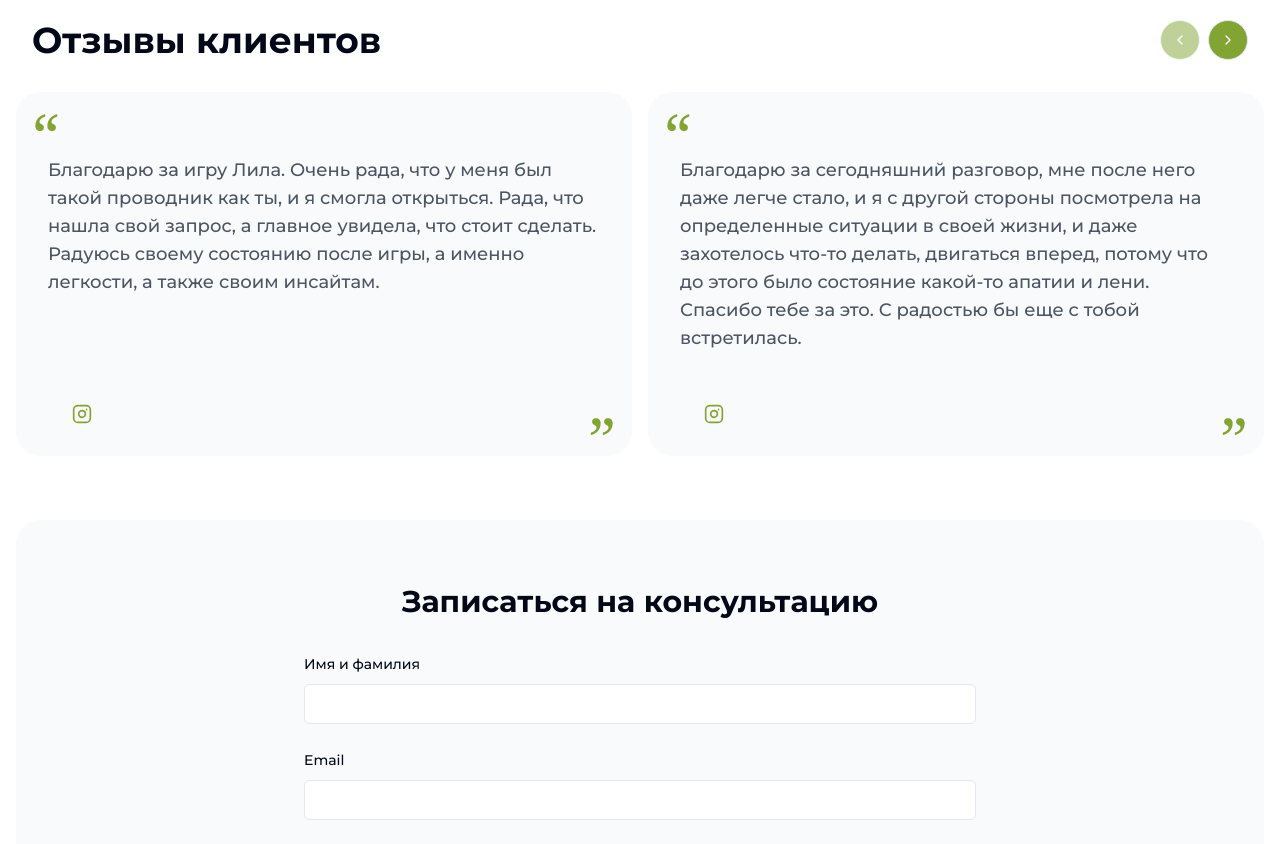
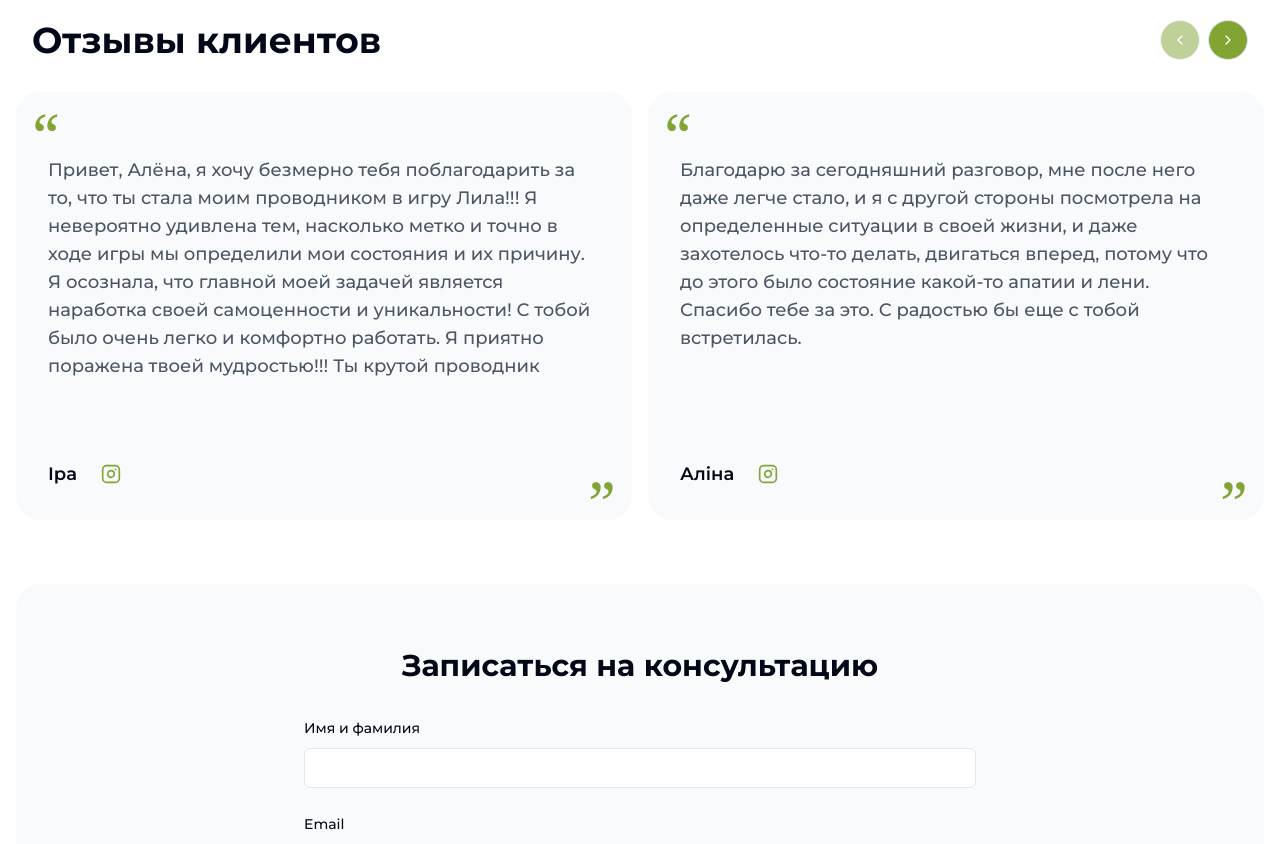
Before and after one commit to Parabellum577/alona-landing, a Next.js app: page /ru in a window 1280 px wide. Shown: the part 2860-3704 px from the top of the page. Built offline with nearby package versions, Linux system fonts and the light colour scheme.

Commit message:
testimonials updated

```diff
--- a/src/components/testimonials.tsx
+++ b/src/components/testimonials.tsx
@@ -16,23 +16,33 @@ type Testimonial = {
 const testimonials: Testimonial[] = [
   {
     id: 1,
-    name: "1",
-    instagramUrl: "https://instagram.com/example1",
+    name: "Іра",
+    instagramUrl: "https://www.instagram.com/viedmiedieva_iryna",
   },
   {
     id: 2,
-    name: "2",
-    instagramUrl: "https://instagram.com/example2",
+    name: "Аліна",
+    instagramUrl: "https://www.instagram.com/alinakubitska",
   },
   {
     id: 3,
-    name: "3",
-    instagramUrl: "https://instagram.com/example1",
+    name: "Ліля",
+    instagramUrl: "https://www.instagram.com/liliana_smm",
   },
   {
     id: 4,
-    name: "4",
-    instagramUrl: "https://instagram.com/example2",
+    name: "Даша",
+    instagramUrl: "https://www.instagram.com/komissarova.d.a.r.i.a",
+  },
+  {
+    id: 5,
+    name: "Альона",
+    instagramUrl: "https://www.instagram.com/alona_tsymbaliuk_",
+  },
+  {
+    id: 6,
+    name: "Марія",
+    instagramUrl: "https://www.instagram.com/mariiasavliuk",
   },
 ];
 
@@ -115,9 +125,9 @@ export function Testimonials() {
                         {t(`reviews.${testimonial.id}`)}
                       </p>
                       <div className="flex items-center justify-start mt-6">
-                        {/* <span className="font-semibold text-lg">
+                        <span className="font-semibold text-lg">
                           {testimonial.name}
-                        </span> */}
+                        </span>
                         {testimonial.instagramUrl && (
                           <Link
                             href={testimonial.instagramUrl}
--- a/src/messages/ru.json
+++ b/src/messages/ru.json
@@ -205,11 +205,12 @@
   "testimonials": {
     "title": "Отзывы клиентов",
     "reviews": {
-      "1": "Благодарю за игру Лила. Очень рада, что у меня был такой проводник как ты, и я смогла открыться. Рада, что нашла свой запрос, а главное увидела, что стоит сделать. Радуюсь своему состоянию после игры, а именно легкости, а также своим инсайтам.",
+      "1": "Привет, Алёна, я хочу безмерно тебя поблагодарить за то, что ты стала моим проводником в игру Лила!!! Я невероятно удивлена тем, насколько метко и точно в ходе игры мы определили мои состояния и их причину. Я осознала, что главной моей задачей является наработка своей самоценности и уникальности! С тобой было очень легко и комфортно работать. Я приятно поражена твоей мудростью!!! Ты крутой проводник",
       "2": "Благодарю за сегодняшний разговор, мне после него даже легче стало, и я с другой стороны посмотрела на определенные ситуации в своей жизни, и даже захотелось что-то делать, двигаться вперед, потому что до этого было состояние какой-то апатии и лени. Спасибо тебе за это. С радостью бы еще с тобой встретилась.",
       "3": "Привет, Алёна! Очень благодарна тебе за проведение игры Лила. Для меня это новый опыт. Это что-то невероятное. Было очень интересно и ценно. Я даже не думала, что игра поможет так глубоко погрузиться в себя. Я пришла с запросом о предназначении. В ходе игры мы проработали мои отношения. И эта сфера меня очень волновала, ведь сейчас я прохожу этап завершения отношений.",
       "4": "Хочу оставить отзыв. Я не знаю как это работает, но только после разговоров с тобой мне становится легче. Я чувствую, что меня понимают. Я чувствую необходимую поддержку. Я очень благодарна за подсказки на моём пути к самой себе.",
-      "5": "Алёна, благодарю тебя за этот невероятный опыт игры Лила! То, как ты создала пространство доверия, глубины и осознанности, действительно впечатляет. Каждый бросок кубика словно открывал новые слои меня самой, а твое чуткое ведение помогло увидеть то, что раньше оставалось в тени. Я вышла из игры с ощущением вдохновения и внутреннего покоя. Это была не просто игра — это было путешествие в себя, и я безмерно благодарна тебе за него. Спасибо за тепло, поддержку и твою мудрость. Ты настоящий проводник в мир ответов!"
+      "5": "Алёна, благодарю тебя за этот невероятный опыт игры Лила! То, как ты создала пространство доверия, глубины и осознанности, действительно впечатляет. Каждый бросок кубика словно открывал новые слои меня самой, а твое чуткое ведение помогло увидеть то, что раньше оставалось в тени. Я вышла из игры с ощущением вдохновения и внутреннего покоя. Это была не просто игра — это было путешествие в себя, и я безмерно благодарна тебе за него. Спасибо за тепло, поддержку и твою мудрость. Ты настоящий проводник в мир ответов!",
+      "6": "Благодарю за игру Лила. Очень рада, что у меня был такой проводник как ты, и я смогла открыться. Рада, что нашла свой запрос, а главное увидела, что стоит сделать. Радуюсь своему состоянию после игры, а именно легкости, а также своим инсайтам."
     }
   },
   "privacy": {
--- a/src/messages/uk.json
+++ b/src/messages/uk.json
@@ -204,11 +204,12 @@
   "testimonials": {
     "title": "Результати клієнтів",
     "reviews": {
-      "1": "Дякую за гру Ліла. Дуже рада, що мала такого провідника як ти і змогла відкритися. Рада, що знайшла свій запит, а найголовніше побачила, що варто зробити. Радію своєму стану після гри, а саме легкості, а також своїм інсайтам.",
+      "1": "Привіт, Альона, я хочу без безмежно тобі подякувати за те, що ти стала моїм провідником в гру Ліла!!! Я неймовірно здивована тим, настільки влучно і точно в ході гри ми визначили мої стани та їх причину. Я усвідомила, що головною моєю задачею є напрацювання своєї самоцінності та унікальності! З тобою було дуже легко та комфортно працювати. Я приємно вражена твоєю мудрістю!!! Ти крутий провідник",
       "2": "Дякую,за сьогоднішню нашу розмову, мені після неї аж легше стало і я з іншого боку подивилась на певні ситуації у своєму житті і навіть захотілось щось робити, рухатись вперед, бо до цього був стан якоїсь апатії та ліні. Дякую тобі за це. З радістю би ще с тобою зустрілася.",
       "3": "Привіт, Альона! Дуже вдячна тобі за проведення гри Ліла. Для мене це новий досвід. Це щось неймовірне. Було дуже цікаво та цінно. Я навіть не думала, що гра допоможе так глибоко зануритися в себе. Я прийшла з запитом про призначення. В ході гри ми пропрацювали мої відносини. І ця сфера мене дуже хвилювала, адже зараз я проходжу етап завершення відносин.",
-      "4": "Хочу оставить отзыв. Я не знаю как это работает, но только после разговоров с тобой мне становится легче. Я чувствую, что меня понимают. Я чувствую необходимую поддержку. Я очень благодарна за подсказки на моём пути к самой себе.",
-      "5": "Альона, дякую тобі за цей неймовірний досвід гри Ліла! Те, як ти створила простір довіри, глибини та усвідомлення, справді вражає. Кожен кидок кубика ніби відкривав нові шари мене самої, а твоє чуттєве ведення допомогло побачити те, що раніше залишалося у тіні. Я вийшла з гри з відчуттям натхнення та внутрішнього спокою. Це було не просто гра — це була подорож у себе, і я безмежно вдячна тобі за неї. Дякую за тепло, підтримку і твою мудрість. Ти справжній провідник у світ відповідей!"
+      "4": "Хочу залишити відгук. Я не знаю як це працює, але тільки після розмов з тобою мені стає легше. Я відчуваю, що мене розуміють. Я відчуваю необхідну підтримку. Я дуже вдячна за підказки на моєму шляху до самої себе.",
+      "5": "Альона, дякую тобі за цей неймовірний досвід гри Ліла! Те, як ти створила простір довіри, глибини та усвідомлення, справді вражає. Кожен кидок кубика ніби відкривав нові шари мене самої, а твоє чуттєве ведення допомогло побачити те, що раніше залишалося у тіні. Я вийшла з гри з відчуттям натхнення та внутрішнього спокою. Це було не просто гра — це була подорож у себе, і я безмежно вдячна тобі за неї. Дякую за тепло, підтримку і твою мудрість. Ти справжній провідник у світ відповідей!",
+      "6": "Дякую за гру Ліла. Дуже рада, що мала такого провідника як ти і змогла відкритися. Рада, що знайшла свій запит, а найголовніше побачила, що варто зробити. Радію своєму стану після гри, а саме легкості, а також своїм інсайтам."
     }
   },
   "privacy": {
```
